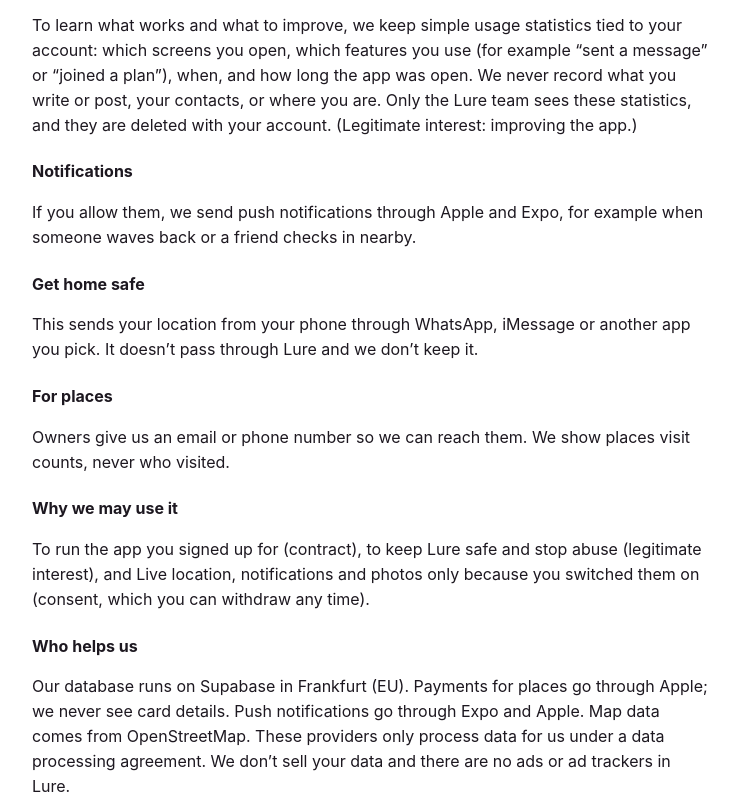
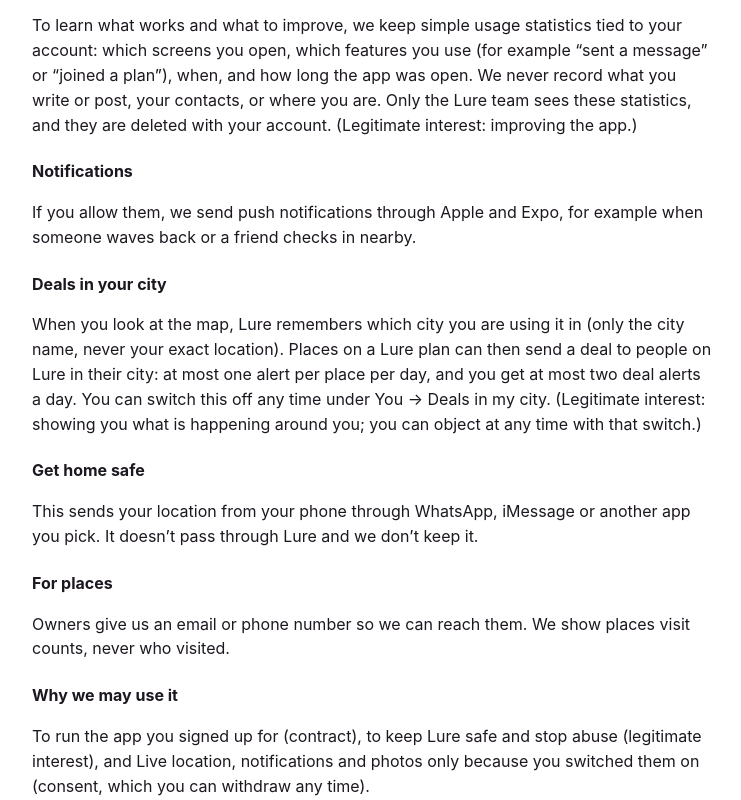
Before and after one commit to jordymulch-prog/lureapp-site, a plain HTML site: page privacy.html in a window 1280 px wide. Shown: the part 855-1655 px from the top of the page, without its empty margins (268-1009 px from the left). Drawn offline with Linux system fonts and the light colour scheme.

Commit message:
Privacy: deals in your city
Co-Authored-By: Claude Opus 5.5 <noreply@anthropic.com>
Claude-Session: https://claude.ai/code/session_01VLWEVL2k4oZ3SZ5HR1ZNUS

```diff
--- a/privacy.html
+++ b/privacy.html
@@ -1,9 +1,10 @@
-<!doctype html><html lang="en"><head><meta charset="utf-8"><meta name="viewport" content="width=device-width,initial-scale=1"><title>Privacy policy · Lure</title><style>body{font-family:-apple-system,system-ui,sans-serif;max-width:680px;margin:0 auto;padding:32px 20px 60px;line-height:1.55;color:#1D1820;background:#fff}h1{font-size:28px;margin:0 0 4px}h2{margin-top:36px}h3{margin:22px 0 4px;font-size:16px}.muted{color:#6F6672;font-size:14px}a{color:#F0562A}.logo{font-family:Georgia,serif;font-style:italic;font-size:30px;color:#F0562A;text-decoration:none}</style></head><body><a class="logo" href="/">lure</a><h1>Privacy policy</h1><p class="muted">Last updated 20 November 2026</p><h3>Who we are</h3><p>Lure is run by J.B. Pool, Amsterdam, the Netherlands. J.B. Pool is responsible (the "controller") for your data. Contact: info@lureapp.nl. A real person answers.</p>
+<!doctype html><html lang="en"><head><meta charset="utf-8"><meta name="viewport" content="width=device-width,initial-scale=1"><title>Privacy policy · Lure</title><style>body{font-family:-apple-system,system-ui,sans-serif;max-width:680px;margin:0 auto;padding:32px 20px 60px;line-height:1.55;color:#1D1820;background:#fff}h1{font-size:28px;margin:0 0 4px}h2{margin-top:36px}h3{margin:22px 0 4px;font-size:16px}.muted{color:#6F6672;font-size:14px}a{color:#F0562A}.logo{font-family:Georgia,serif;font-style:italic;font-size:30px;color:#F0562A;text-decoration:none}</style></head><body><a class="logo" href="/">lure</a><h1>Privacy policy</h1><p class="muted">Last updated 20 November 2026 (deals in your city)</p><h3>Who we are</h3><p>Lure is run by J.B. Pool, Amsterdam, the Netherlands. J.B. Pool is responsible (the "controller") for your data. Contact: info@lureapp.nl. A real person answers.</p>
 <h3>What we keep</h3><p>Your first name, profile photo, bio and Lure handle. Your friends list is private: nobody can see who or how many friends you have. For places: the email you log in with. Your check-ins: which place and when. Lures you claimed, stamp cards, points, and who you’re friends with on Lure and where you met. Anything you report.</p>
 <h3>Your location</h3><p>Lure uses your location while the app is open to show what’s near you and to confirm you’re really at a place when you check in. Normally we only store the place you checked into, never where you walk. Only if you switch on Live location do we keep your last position (rounded to about 10 metres), and only the friends you choose can see it on the map. Only the latest point is kept, it disappears after 2 hours, and you can switch it off any time under You.</p>
 <h3>Stories, posts and chats</h3><p>Photos and videos you post are visible to other Lure users: stories for 24 hours, posts at a place for 7 days. “Open to meet” is off by default. When it’s on, only people checked in at the same place can see you, and a chat only opens if you both wave. Chats close after 4 hours. You can block or report anyone.</p>
 <h3>How you use the app</h3><p>To learn what works and what to improve, we keep simple usage statistics tied to your account: which screens you open, which features you use (for example “sent a message” or “joined a plan”), when, and how long the app was open. We never record what you write or post, your contacts, or where you are. Only the Lure team sees these statistics, and they are deleted with your account. (Legitimate interest: improving the app.)</p>
 <h3>Notifications</h3><p>If you allow them, we send push notifications through Apple and Expo, for example when someone waves back or a friend checks in nearby.</p>
+<h3>Deals in your city</h3><p>When you look at the map, Lure remembers which city you are using it in (only the city name, never your exact location). Places on a Lure plan can then send a deal to people on Lure in their city: at most one alert per place per day, and you get at most two deal alerts a day. You can switch this off any time under You → Deals in my city. (Legitimate interest: showing you what is happening around you; you can object at any time with that switch.)</p>
 <h3>Get home safe</h3><p>This sends your location from your phone through WhatsApp, iMessage or another app you pick. It doesn’t pass through Lure and we don’t keep it.</p>
 <h3>For places</h3><p>Owners give us an email or phone number so we can reach them. We show places visit counts, never who visited.</p>
 <h3>Why we may use it</h3><p>To run the app you signed up for (contract), to keep Lure safe and stop abuse (legitimate interest), and Live location, notifications and photos only because you switched them on (consent, which you can withdraw any time).</p>
```
